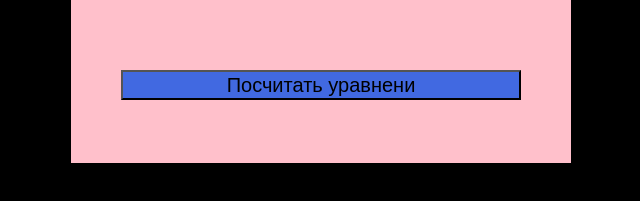
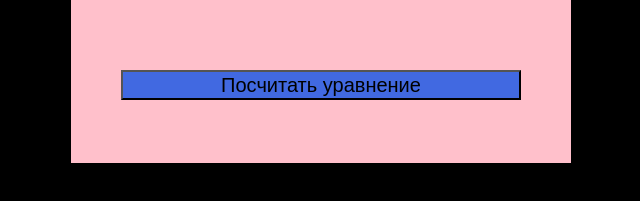
Before and after one commit to BIIICOD/SaitObshiy, a website: page index.html in a window 1280 px wide. Shown: the part 487-688 px from the top of the page, 319-959 px from the left. Drawn offline with Linux system fonts and the light colour scheme.

Commit message:
initial commit

```diff
--- a/index.html
+++ b/index.html
@@ -13,7 +13,7 @@
         <input class="empty" /> = 0
       </div>
       <div class="output" />Ответ будет тут </div>
-      <button class="calcbutton">Посчитать уравнени</button>
+      <button class="calcbutton">Посчитать уравнение</button>
     </div>
 
     <script src="../script/calc.js"></script>
```
